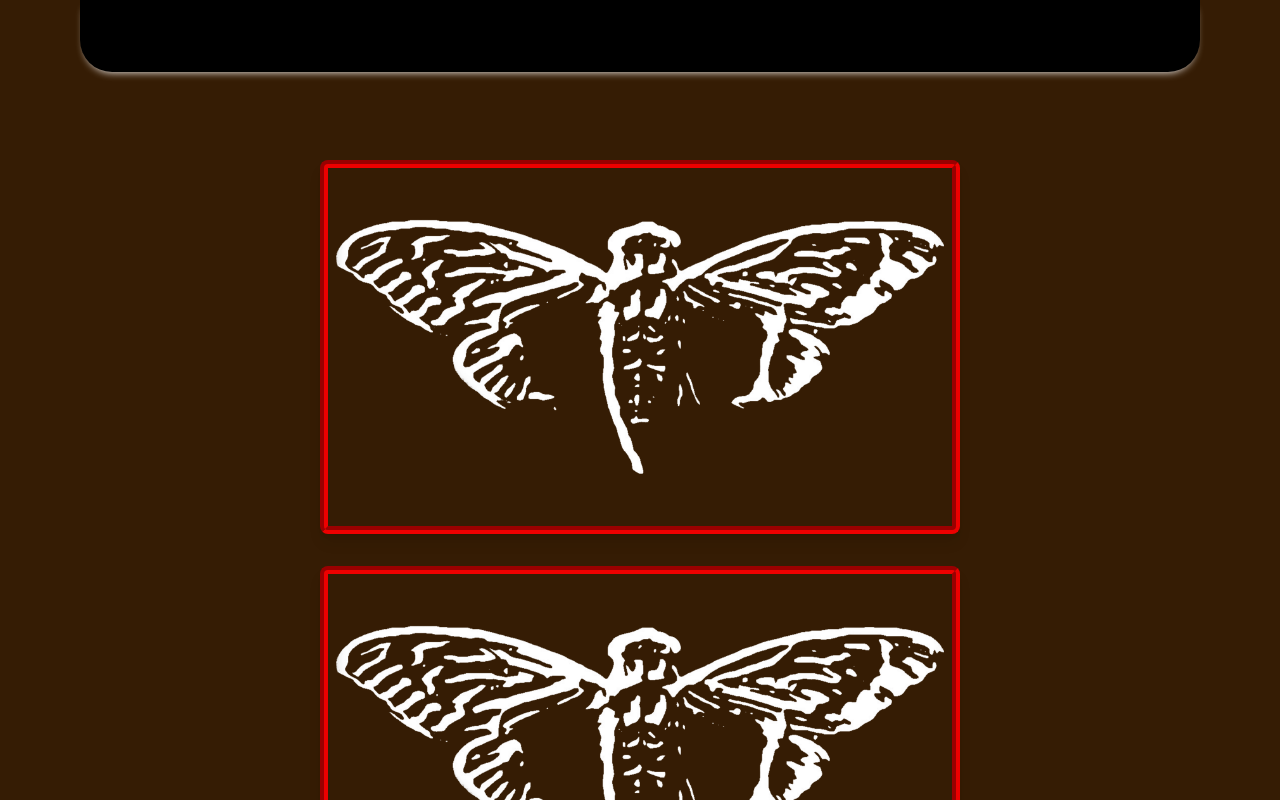
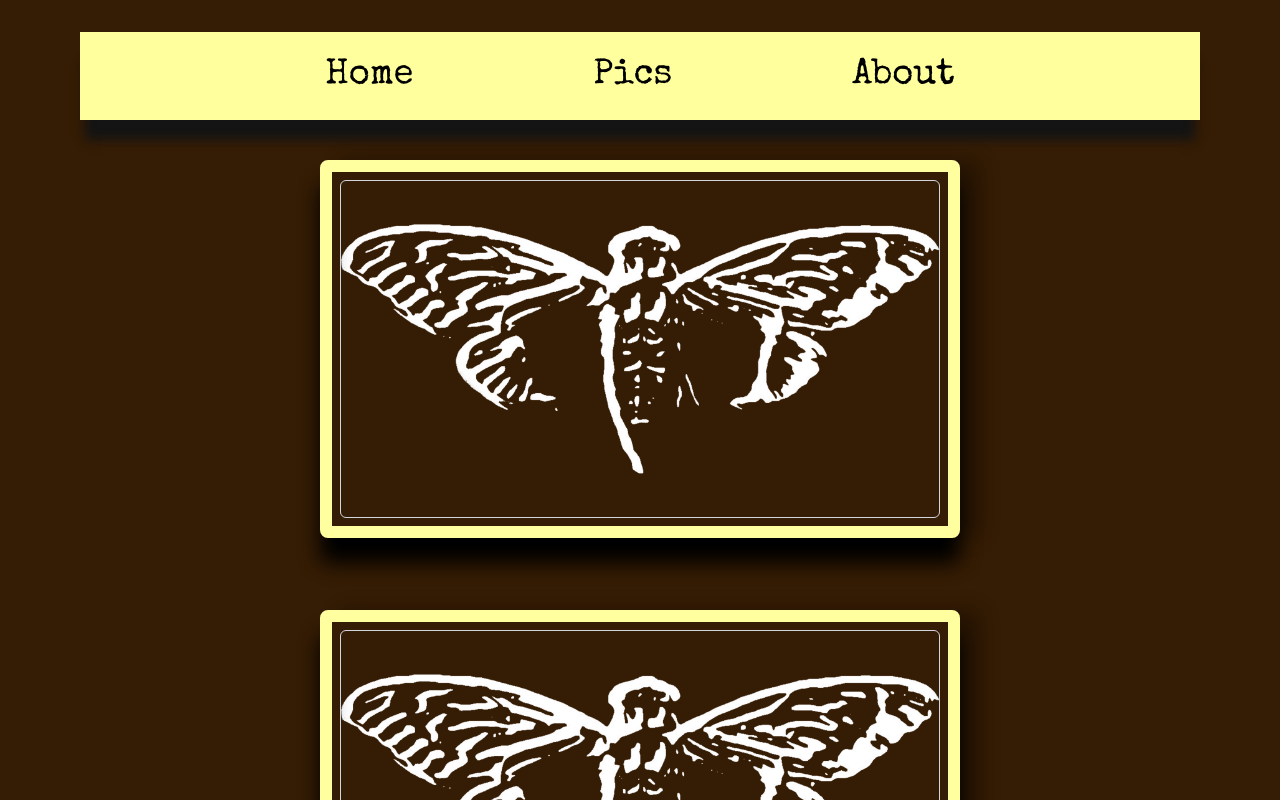
Before and after one commit to Mat-hew-24/lit-deb-site, a Next.js app: page /Header in a window 1280 px wide. Both pictures are taken after a click on the button "Pics". Shown: the top 800 px of the page. Built offline with nearby package versions, Linux system fonts and the light colour scheme.

Commit message:
images section okish

```diff
--- a/pages/Header.tsx
+++ b/pages/Header.tsx
@@ -14,14 +14,20 @@ export default function Header({ setFlag }: Headerprop) {
   return (
     <>
       <div
-        className={`absolute top-0 right-4 ${spe.className} left-4 gap-6 sm:left-5 sm:right-5 sm:gap-8  md:left-10 md:gap-10 md:right-10 lg:left-20 lg:right-20 lg:gap-22 py-4 shadow-[0px_5px_8px_-5px_rgba(0,0,0,1)] text-2xl sm:text-3xl md:text-3xl lg:text-4xl bg-[rgb(0,0,0)] flex justify-center items-center shadow-white rounded-b-4xl`}
+        className={`absolute top-8 right-4 ${spe.className} left-4 gap-6
+         sm:left-5 sm:right-5 sm:gap-12  md:left-16 md:gap-10 md:right-10 lg:left-20
+          lg:right-20 lg:gap-45 py-6 shadow-[0px_25px_10px_-5px_rgba(20,20,20,1)]
+           text-2xl sm:text-3xl md:text-3xl lg:text-4xl bg-[rgb(255,255,157)] flex justify-center items-center
+          `}
       >
+        {/*NAVBAR...*/}
         <button
           className="transition-transform duration-150 ease-in-out hover:[transform:rotate(-24deg)] cursor-pointer"
           onClick={() => setFlag(1)}
         >
           Home
         </button>
+
         <button
           className="transition-transform duration-150 ease-in-out hover:[transform:rotate(-24deg)] cursor-pointer"
           onClick={() => setFlag(2)}
--- a/pages/Pics.tsx
+++ b/pages/Pics.tsx
@@ -1,48 +1,35 @@
 import React from "react";
-import { Special_Elite } from "next/font/google";
 import Image from "next/image";
 
-const spe = Special_Elite({
-  subsets: ["latin"],
-  weight: ["400"],
-  display: "swap",
-});
+type PicsProp = {
+  links: string[];
+};
 
-export default function Pics() {
+export default function Pics({ links }: PicsProp) {
   return (
     <div
-      className="flex flex-col space-y-8 pt-40 w-full max-w-3xl mx-auto items-center
+      className="flex flex-col space-y-8 gap-10 mb-10 pt-40 w-full max-w-3xl mx-auto items-center
                        sm:w-11/12 md:w-3/4 lg:w-2/3 xl:w-1/2"
     >
-      <div className="w-full relative cursor-pointer [border:8px_groove_#EE0000] p-2 rounded-lg overflow-hidden transition duration-300 ease-in-out hover:scale-110 shadow-lg">
+      {links.map((i, idx) => (
+        <div
+          className="w-full cursor-pointer
+          [border:12px_solid_#ffff9f]
+          p-2 rounded-lg overflow-hidden
+          transition duration-300 ease-in-out hover:scale-105
+          shadow-[0_25px_20px_rgba(0,0,0,1),20px_0px_20px_rgba(0,0,0,0.3)]
+        "
+          key={idx}
+        >
           <Image
-          src="/pictures/placeholder.webp"
+            src={i}
             alt="Photo 1"
             width={800}
             height={600}
-          className="w-full h-auto rounded-lg z-2"
+            className="w-full h-auto rounded-md border border-gray-300"
           />
         </div>
-
-      <div className="w-full cursor-pointer [border:8px_groove_#EE0000] p-2 rounded-lg overflow-hidden transition duration-300 ease-in-out hover:scale-110 shadow-lg">
-        <Image
-          src="/pictures/placeholder.webp"
-          alt="Photo 1"
-          width={800}
-          height={600}
-          className="w-full h-auto rounded-lg"
-        />
-      </div>
-
-      <div className="w-full cursor-pointer [border:8px_groove_#EE0000] p-2 rounded-lg overflow-hidden transition duration-300 ease-in-out hover:scale-110 shadow-lg">
-        <Image
-          src="/pictures/placeholder.webp"
-          alt="Photo 1"
-          width={800}
-          height={600}
-          className="w-full h-auto rounded-lg"
-        />
-      </div>
+      ))}
     </div>
   );
 }
--- a/pages/_app.tsx
+++ b/pages/_app.tsx
@@ -2,6 +2,16 @@ import "@/styles/globals.css";
 import Header from "./Header";
 import { useState } from "react";
 import Pics from "./Pics";
+
+const links: string[] = [
+  "/pictures/placeholder.webp",
+  "/pictures/placeholder.webp",
+  "/pictures/placeholder.webp",
+  "/pictures/placeholder.webp",
+  "/pictures/placeholder.webp",
+  "/pictures/placeholder.webp",
+  "/pictures/placeholder.webp",
+];
 
 export default function App() {
   const [flag, setFlag] = useState<number>(1);
@@ -9,7 +19,7 @@ export default function App() {
     <>
       <div className="relative">
         <Header setFlag={setFlag}></Header>
-        {flag === 2 && <Pics></Pics>}
+        {flag === 2 && <Pics links={links}></Pics>}
       </div>
     </>
   );
--- a/styles/globals.css
+++ b/styles/globals.css
@@ -3,3 +3,12 @@
 :root {
   background-color: #351c04;
 }
+
+.cstm-border {
+  position: relative;
+  margin: auto;
+  border: 24px solid;
+  border-image: url(https://skullctf.com/images/skull-border.svg);
+  border-image-slice: 32;
+  border-image-repeat: round;
+}
```
Also changed, not shown: public/rose.svg (added). Lines whose indentation alone changed are shown as unchanged.
